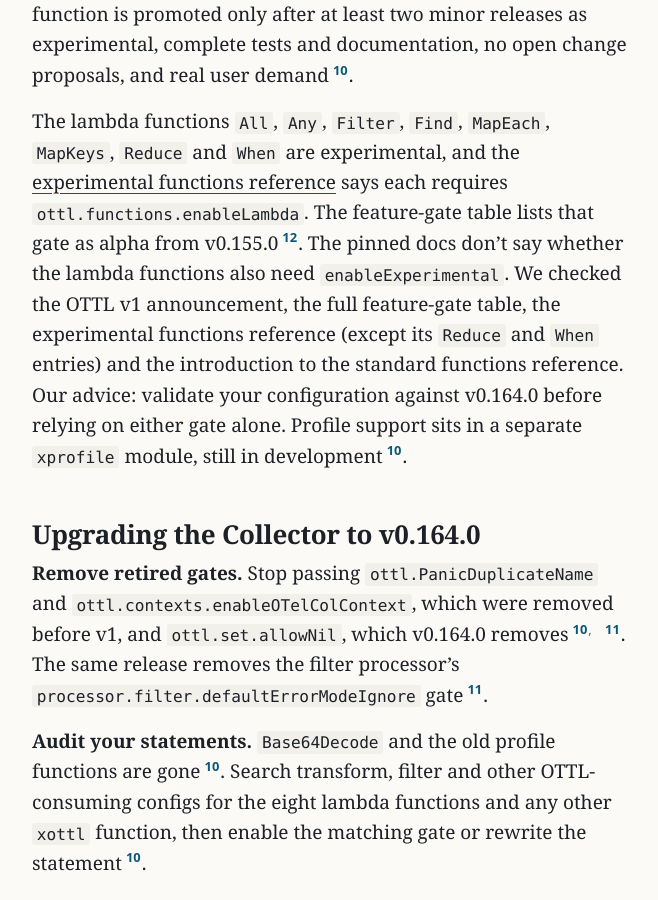
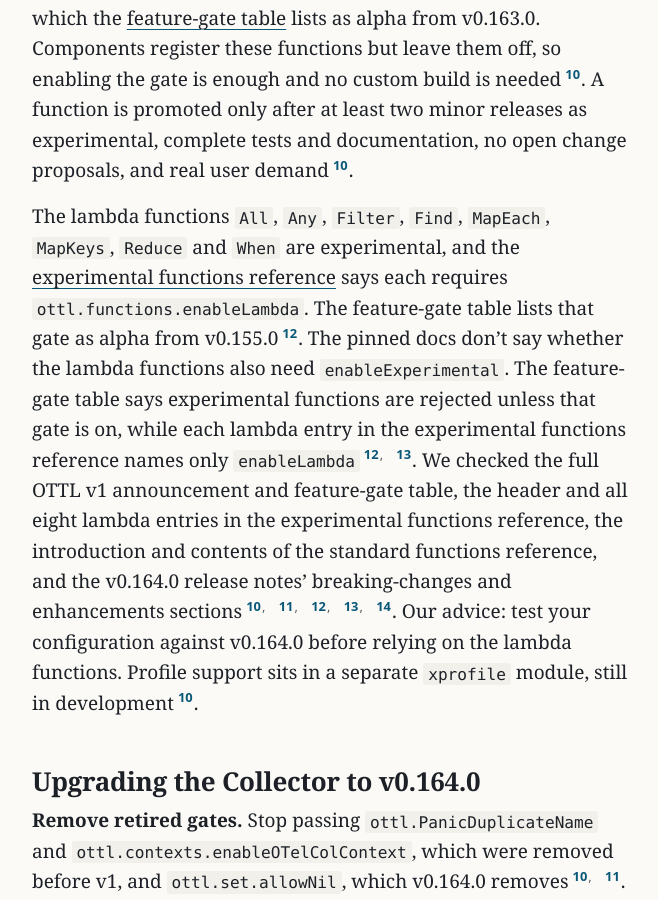
Before and after one commit to northwind-press/northwind-press.github.io, a Jekyll site: the page built from _posts/2026-11-06-opentelemetry-stable-contracts.md, in a window 1280 px wide and 900 px high, scrolled down 5750 px. Shown: the whole window, without its empty margins (308-966 px from the left). Built offline with Jekyll 4.4.1, drawn with Linux system fonts in a browser that asks for light colours; some of the changed text lies outside the part shown.

Commit message:
OpenTelemetry feature: research v2 calls (lambda search list, README wording, v1.1.0 registry)
Co-Authored-By: Claude Opus 5.5 <noreply@anthropic.com>

```diff
--- a/_posts/2026-11-06-opentelemetry-stable-contracts.md
+++ b/_posts/2026-11-06-opentelemetry-stable-contracts.md
@@ -65,6 +65,10 @@ sources:
     url: https://github.com/open-telemetry/opentelemetry-collector-contrib/blob/b21bf1a21be57988b655aa03ff664dbb250d6a99/pkg/ottl/ottlfuncs/README.md
     publisher: "OpenTelemetry"
     accessed: "2026-11-03"
+  - title: "Epic: Stable OBI 1.0 Release (issue #1133)"
+    url: https://github.com/open-telemetry/opentelemetry-ebpf-instrumentation/issues/1133
+    publisher: "OpenTelemetry"
+    accessed: "2026-11-03"
 corrections: []
 ---
 OpenTelemetry declared two pieces of its stack stable within a week. [Our news report on OBI v1.0.0](https://northwind-press.github.io/2026/11/02/opentelemetry-obi-1-0/) covers the eBPF instrumentation release. A [second report](https://northwind-press.github.io/2026/11/02/ottl-v1/) covers OTTL, the Collector's transformation language, reaching v1. In both cases "stable" means a written list of surfaces, not the whole project. This piece sets out what each contract covers, what it leaves out, and what to do before upgrading. Versions are as of 2026-11-03.
@@ -81,7 +85,7 @@ The [v1.0.0 release notes](https://github.com/open-telemetry/opentelemetry-ebpf-
 
 Minor releases may only add compatible functionality, patches must preserve compatibility, and any breaking change to a stable surface needs a new major version{% include cite.html n=4 %}. OBI's [versioning policy](https://github.com/open-telemetry/opentelemetry-ebpf-instrumentation/blob/v1.0.0/VERSIONING.md) spells out what counts as breaking for each surface, including stricter validation of a previously valid config, a default change that alters what an unchanged config does, a removed or renamed flag or environment variable, a changed exit-code meaning, and dropping a supported kernel, distribution or architecture. Stable artifacts and semver image tags are never removed, and the `latest` tag is outside the contract{% include cite.html n=5 %}.
 
-One wrinkle: at the v1.0.0 tag, the versioning policy and the support matrix still carry their pre-1.0 wording. The release notes acknowledge this, say their own list of stable surfaces governs, and track the cleanup in issue #1133{% include cite.html n=4 %}. Read the release notes as the contract.
+One wrinkle: the release notes say the README, the versioning policy and the support matrix at the v1.0.0 tag "retain introductory wording from the pre-v1 Development phase", and that their own stable-surface list governs{% include cite.html n=4 %}. A follow-up is recorded on the project's [v1 epic](https://github.com/open-telemetry/opentelemetry-ebpf-instrumentation/issues/1133). Read the release notes as the contract.
 
 ### Telemetry: only `stable` entries are protected
 
@@ -96,6 +100,7 @@ For Go consumers there is no forward ABI guarantee, so recompile against the ver
 - Network flow attribute names, "pending semantic-convention alignment"{% include cite.html n=4 %}.
 - Runtime metrics for Go, Java, .NET, Node.js and Python, which the [release announcement](https://opentelemetry.io/blog/2026/obi-v1-release/) says "remain experimental".
 - Full per-process parity with declarative configuration, which is deferred. Config v2 models protocol- and signal-specific filter narrowing, but that "is not yet a supported runtime behavior"{% include cite.html n=4 %}.
+- Complete coverage of the telemetry registry, which is planned for v1.1.0, per the project's v1 epic{% include cite.html n=15 %}.
 - Known v1.0.0 limitations: application metrics can stay missing after a Pod starts or restarts until OBI restarts, child spans can start before their parents with no known workaround, port-based discovery can pick a helper or port-forwarder process, and service graphs can show `outgoing` or duplicate identities{% include cite.html n=4 %}{% include cite.html n=6 %}.
 
 ## Upgrading OBI
@@ -127,7 +132,7 @@ The announcement lists 14 contrib components that accept OTTL, among them the tr
 
 New functions start in the `xottl` module, which is on a 0.x version and can change or drop them in any release{% include cite.html n=10 %}. They parse only when the `pkg.ottl.functions.enableExperimental` gate is on, which the [feature-gate table](https://github.com/open-telemetry/opentelemetry-collector-contrib/blob/b21bf1a21be57988b655aa03ff664dbb250d6a99/pkg/ottl/documentation.md) lists as alpha from v0.163.0. Components register these functions but leave them off, so enabling the gate is enough and no custom build is needed{% include cite.html n=10 %}. A function is promoted only after at least two minor releases as experimental, complete tests and documentation, no open change proposals, and real user demand{% include cite.html n=10 %}.
 
-The lambda functions `All`, `Any`, `Filter`, `Find`, `MapEach`, `MapKeys`, `Reduce` and `When` are experimental, and the [experimental functions reference](https://github.com/open-telemetry/opentelemetry-collector-contrib/blob/b21bf1a21be57988b655aa03ff664dbb250d6a99/pkg/ottl/xottl/ottlfuncs/README.md) says each requires `ottl.functions.enableLambda`. The feature-gate table lists that gate as alpha from v0.155.0{% include cite.html n=12 %}. The pinned docs don't say whether the lambda functions also need `enableExperimental`. We checked the OTTL v1 announcement, the full feature-gate table, the experimental functions reference (except its `Reduce` and `When` entries) and the introduction to the standard functions reference. Our advice: validate your configuration against v0.164.0 before relying on either gate alone. Profile support sits in a separate `xprofile` module, still in development{% include cite.html n=10 %}.
+The lambda functions `All`, `Any`, `Filter`, `Find`, `MapEach`, `MapKeys`, `Reduce` and `When` are experimental, and the [experimental functions reference](https://github.com/open-telemetry/opentelemetry-collector-contrib/blob/b21bf1a21be57988b655aa03ff664dbb250d6a99/pkg/ottl/xottl/ottlfuncs/README.md) says each requires `ottl.functions.enableLambda`. The feature-gate table lists that gate as alpha from v0.155.0{% include cite.html n=12 %}. The pinned docs don't say whether the lambda functions also need `enableExperimental`. The feature-gate table says experimental functions are rejected unless that gate is on, while each lambda entry in the experimental functions reference names only `enableLambda`{% include cite.html n=12 %}{% include cite.html n=13 %}. We checked the full OTTL v1 announcement and feature-gate table, the header and all eight lambda entries in the experimental functions reference, the introduction and contents of the standard functions reference, and the v0.164.0 release notes' breaking-changes and enhancements sections{% include cite.html n=10 %}{% include cite.html n=11 %}{% include cite.html n=12 %}{% include cite.html n=13 %}{% include cite.html n=14 %}. Our advice: test your configuration against v0.164.0 before relying on the lambda functions. Profile support sits in a separate `xprofile` module, still in development{% include cite.html n=10 %}.
 
 ## Upgrading the Collector to v0.164.0
 
```
